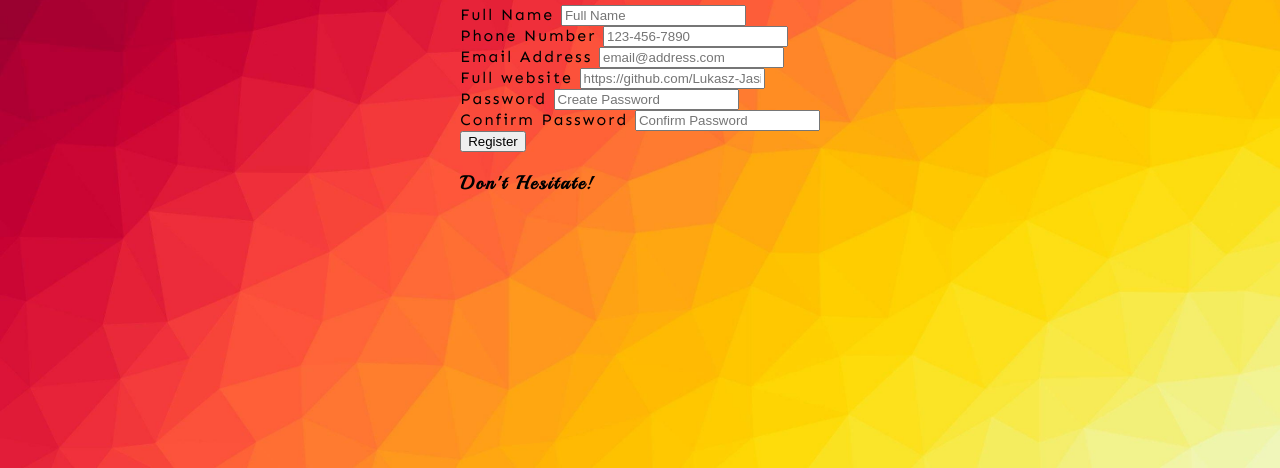
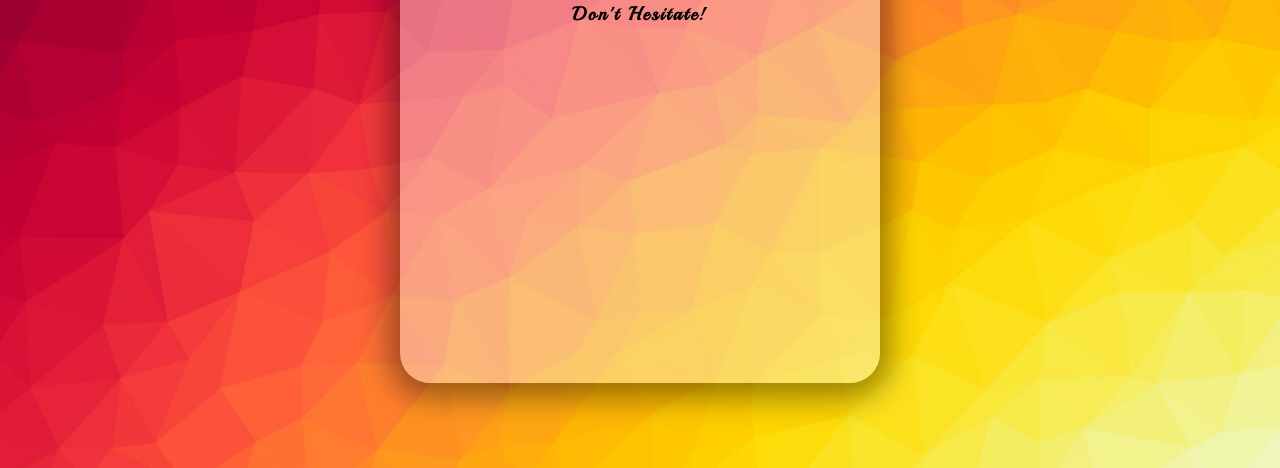
Before and after one commit to Lukasz-Jasionowski/Form-Validation, a plain HTML site: page index.html in a window 1280 px wide. Shown: the part 332-800 px from the top of the page. Drawn offline with Linux system fonts and the light colour scheme.

Commit message:
Add properties for container

```diff
--- a/style.css
+++ b/style.css
@@ -22,3 +22,14 @@ h1,
 h3 {
   font-family: 'Playball', cursive;
 }
+
+.container {
+  width: 480px;
+  height: 630px;
+  background: rgba(245, 245, 245, 0.4);
+  display: flex;
+  flex-direction: column;
+  align-items: center;
+  border-radius: 30px;
+  box-shadow: 0 5px 30px 10px rgba(0, 0, 0, 0.4);
+}
```
